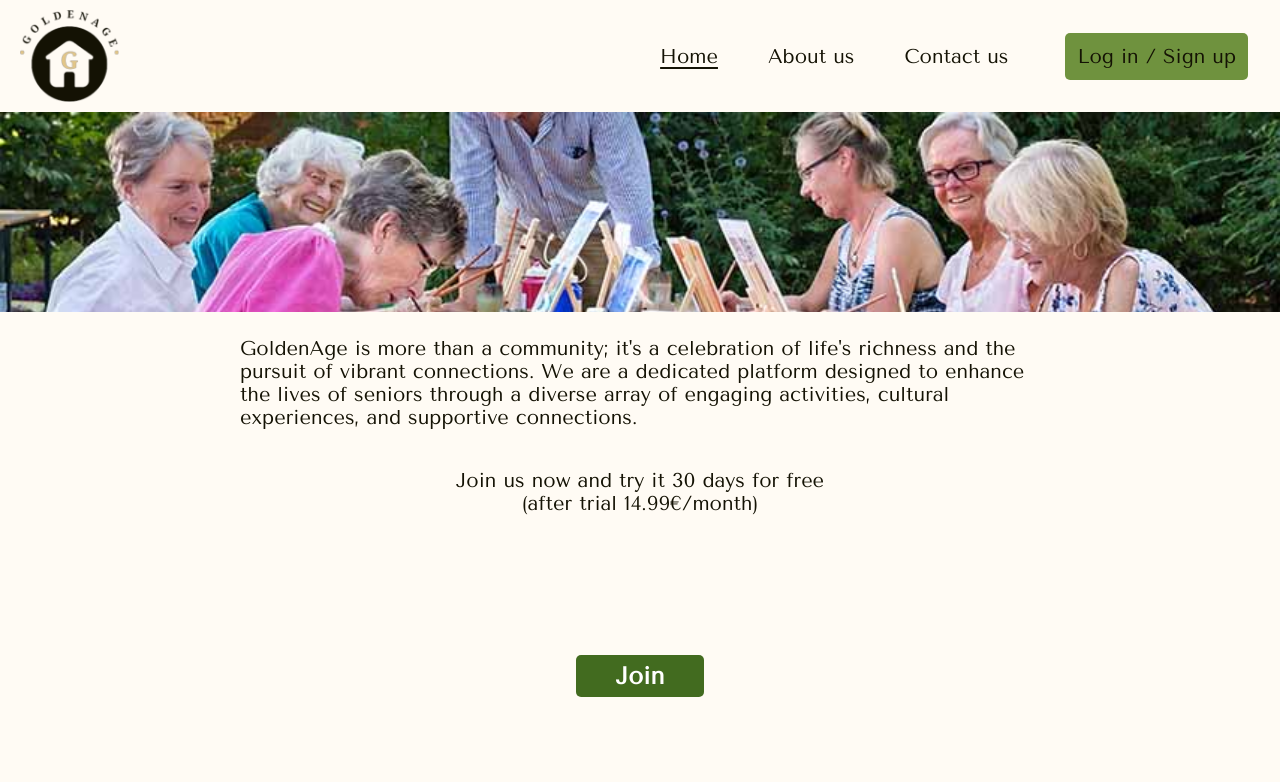
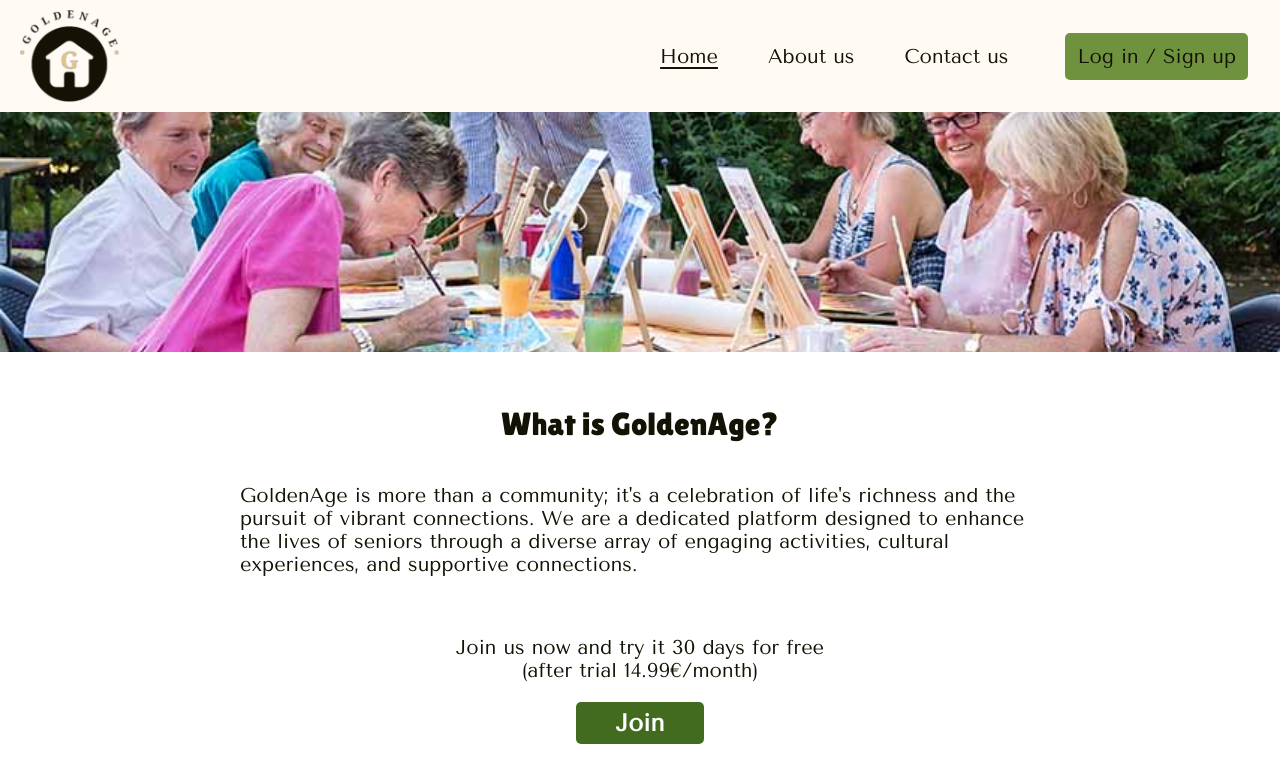
Before and after one commit to JuhoBjn/online-store, a React (Vite) app in the folder frontend/: page /frontpage in a window 1280 px wide. Shown: the top 782 px of the page. Built offline with nearby package versions, Linux system fonts and the light colour scheme.

Commit message:
Update styling of the front page #137

```diff
--- a/frontend/src/pages/frontpage/Frontpage.css
+++ b/frontend/src/pages/frontpage/Frontpage.css
@@ -1,19 +1,15 @@
 .frontpage {
-  /* height = 100vh - navbar */
-  height: calc(100vh - 7em);
+  /* height = 100% - navbar */
+  height: calc(100% - 7em);
   width: 100vw;
-  display: flex;
   margin-top: 7em;
-  flex-direction: column;
-  justify-content: center;
   align-items: center;
   background-color: var(--main-background-color);
-  overflow: hidden;
+  overflow: scroll;
 }
 
 .frontpage-banner-container {
-  height: fit-content;
-  max-height: 25%;
+  height: 15em;
   width: 100vw;
   position: absolute;
   top: 7em;
@@ -31,7 +27,16 @@
   height: fit-content;
   width: 80%;
   max-width: 50em;
+  position: absolute;
+  top: calc(7em + 15em);
+  left: 50%;
+  transform: translate(-50%, 0%);
   margin-top: 2em;
+  padding-bottom: 2em;
+  display: flex;
+  flex-direction: column;
+  justify-content: center;
+  align-items: center;
 }
 
 #frontpage-title {
@@ -40,7 +45,6 @@
 }
 
 #join-button {
-  margin-top: 5em;
   color: white;
   background-color: #426b1f;
   font-size: x-large;
--- a/frontend/src/pages/frontpage/Frontpage.jsx
+++ b/frontend/src/pages/frontpage/Frontpage.jsx
@@ -32,9 +32,9 @@ const Frontpage = () => {
         />
       </div>
       <div className="frontpage-content">
-        <h2 data-testid="frontpage-title" id="frontpage-title">
+        <h1 data-testid="frontpage-title" id="frontpage-title">
           What is GoldenAge?
-        </h2>
+        </h1>
         <p data-testid="frontpage-content">
           GoldenAge is more than a community; it&apos;s a celebration of
           life&apos;s richness and the pursuit of vibrant connections. We are a
@@ -49,7 +49,6 @@ const Frontpage = () => {
           Join us now and try it 30 days for free <br />
           (after trial 14.99€/month)
         </p>
-      </div>
         <Button
           id="join-button"
           data-testid="join-button"
@@ -59,6 +58,7 @@ const Frontpage = () => {
           Join
         </Button>
       </div>
+    </div>
   );
 };
 
```
Lines whose indentation alone changed are shown as unchanged.
